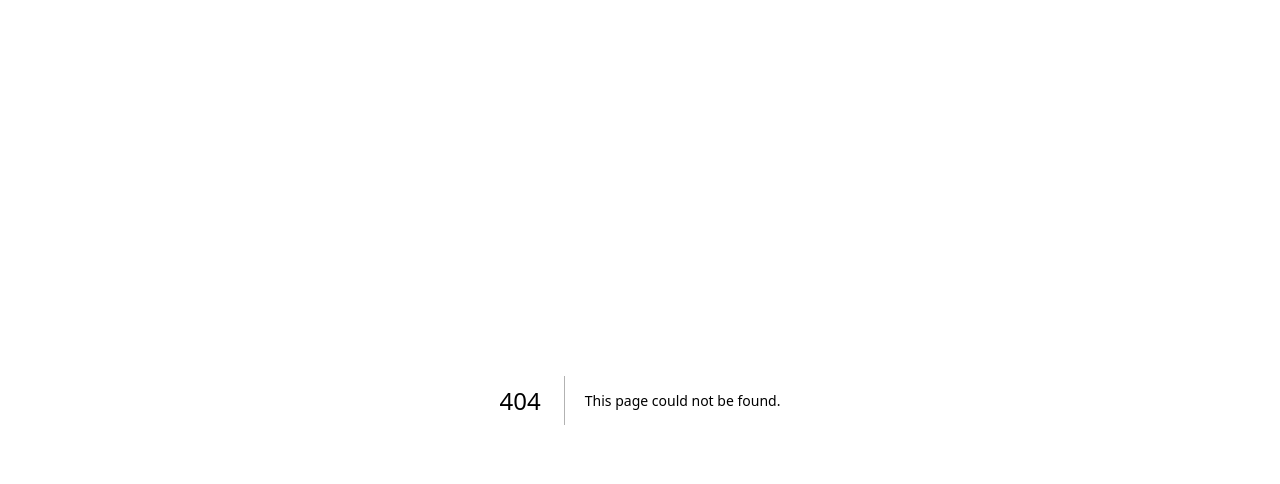
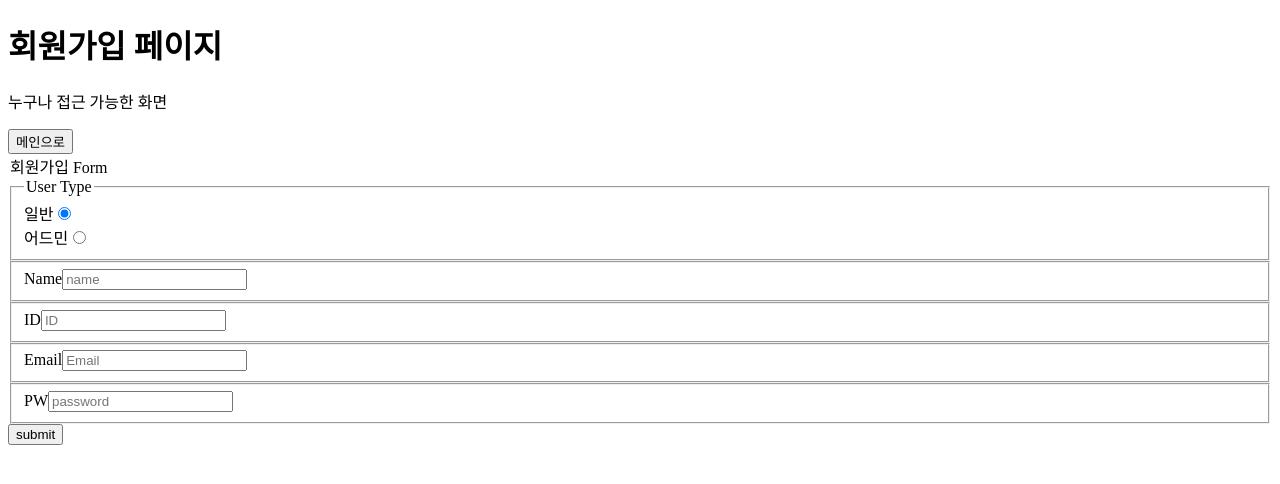
Before and after one commit to yhwabillie/next-auth-test, a Next.js app: page /signUp in a window 1280 px wide. Before the commit this address had no page. Shown: the top 484 px of the page. Built offline with nearby package versions, Linux system fonts and the light colour scheme.

Commit message:
feat: react-hook-form 로그인, 회원가입 폼 적용

```diff
--- /dev/null
+++ b/app/signIn/page.tsx
@@ -0,0 +1,6 @@
+'use server'
+import { SignInForm } from '@/lib/components/SignInForm'
+
+export default async function Page() {
+  return <SignInForm />
+}
--- /dev/null
+++ b/app/signUp/page.tsx
@@ -0,0 +1,6 @@
+'use server'
+import { SignUpForm } from '@/lib/components/SignUpForm'
+
+export default async function Page() {
+  return <SignUpForm />
+}
--- /dev/null
+++ b/lib/components/SignUpForm.tsx
@@ -0,0 +1,58 @@
+'use client'
+import { useRouter } from 'next/navigation'
+import { useForm, FieldValues } from 'react-hook-form'
+
+export const SignUpForm = () => {
+  const router = useRouter()
+  const { register, handleSubmit } = useForm<FieldValues>()
+
+  const handleSubmitForm = (data: FieldValues) => {
+    console.log(data)
+  }
+
+  return (
+    <>
+      <h1>회원가입 페이지</h1>
+      <p>누구나 접근 가능한 화면</p>
+      <button onClick={() => router.push('/')}>메인으로</button>
+
+      <form onSubmit={handleSubmit(handleSubmitForm)}>
+        <legend>회원가입 Form</legend>
+
+        <fieldset>
+          <legend>User Type</legend>
+          <div>
+            <label htmlFor="indivisual">일반</label>
+            <input {...register('user_type', { required: true })} id="indivisual" name="user_type" value={'indivisual'} defaultChecked type="radio" />
+          </div>
+          <div>
+            <label htmlFor="admin">어드민</label>
+            <input {...register('user_type', { required: true })} id="admin" name="user_type" value={'admin'} type="radio" />
+          </div>
+        </fieldset>
+
+        <fieldset>
+          <label htmlFor="name">Name</label>
+          <input {...register('name', { required: true })} id="name" name="name" type="text" placeholder="name" />
+        </fieldset>
+
+        <fieldset>
+          <label htmlFor="id">ID</label>
+          <input {...register('id', { required: true })} id="id" name="id" type="text" placeholder="ID" />
+        </fieldset>
+
+        <fieldset>
+          <label htmlFor="email">Email</label>
+          <input {...register('email', { required: true })} id="email" name="email" type="email" placeholder="Email" />
+        </fieldset>
+
+        <fieldset>
+          <label htmlFor="password">PW</label>
+          <input {...register('password', { required: true })} id="password" name="password" type="password" placeholder="password" />
+        </fieldset>
+
+        <button>submit</button>
+      </form>
+    </>
+  )
+}
--- a/package.json
+++ b/package.json
@@ -21,7 +21,8 @@
     "next-auth": "^4.24.7",
     "prisma": "^5.17.0",
     "react": "^18",
-    "react-dom": "^18"
+    "react-dom": "^18",
+    "react-hook-form": "^7.52.1"
   },
   "devDependencies": {
     "@types/node": "^20",
```
Also changed, not shown: app/page.tsx (+5 -2 lines), app/profile/page.tsx (added, +7 -0 lines), lib/components/MainPage.tsx (added, +14 -0 lines), lib/components/ProfileForm.tsx (added, +13 -0 lines), lib/components/SignInForm.tsx (added, +48 -0 lines), 2 other files (tests, documents, lock files or other folders).
